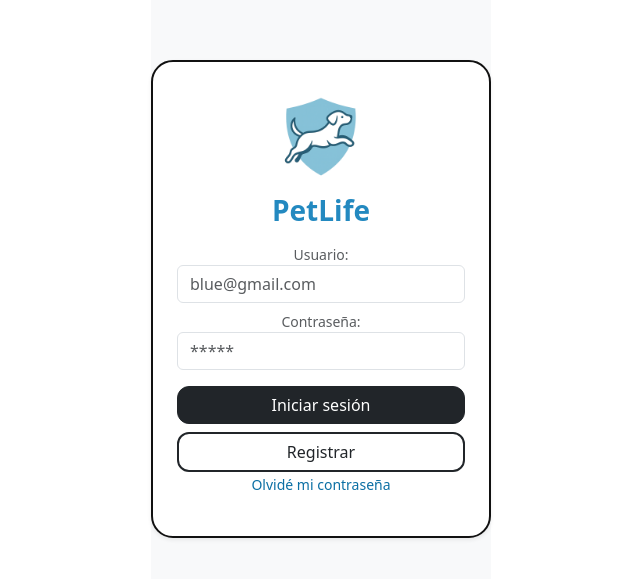
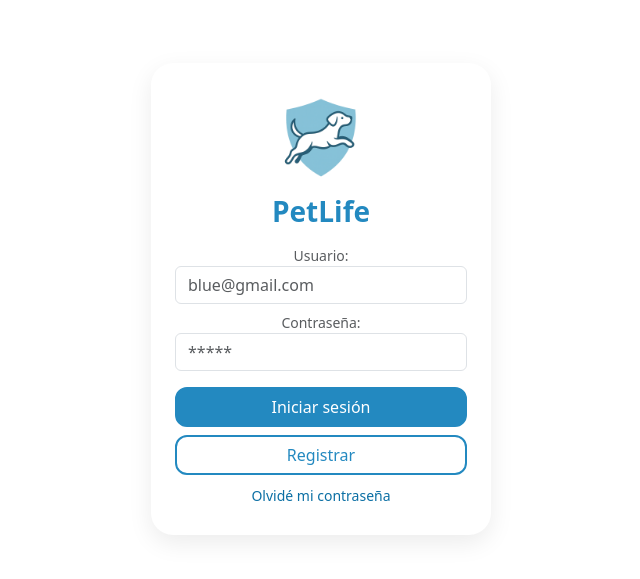
Before and after one commit to SPTomas/PetLife, a React (Vite) app in the folder frontend/: page /login in a window 1280 px wide. Shown: the part 133-712 px from the top of the page, without its empty margins (319-959 px from the left). Built offline with nearby package versions, Linux system fonts and the light colour scheme.

Commit message:
mejora del login

```diff
--- a/frontend/src/components/Login.jsx
+++ b/frontend/src/components/Login.jsx
@@ -1,7 +1,13 @@
 import { useState } from "react";
+import { useNavigate } from "react-router-dom";
 
 export default function Login() {
   const [form, setForm] = useState({ email: "", password: "" });
+  const navigate = useNavigate();
+
+  // Colores de marca
+  const BRAND = "#2389C0";   // azul PetLife
+  const BRAND_DARK = "#0b6fa4";
 
   const handleChange = (e) => {
     const { name, value } = e.target;
@@ -11,13 +17,24 @@ export default function Login() {
   const handleSubmit = (e) => {
     e.preventDefault();
     console.log("Login submit:", form);
+    navigate("/menu");
+  };
+
+  const handleRegister = () => {
+    navigate("/registrar-usuario");
   };
 
   return (
-    <div className="min-vh-100 d-flex align-items-center justify-content-center bg-light">
+    // Fondo blanco (sin gris)
+    <div className="min-vh-100 d-flex align-items-center justify-content-center" style={{ background: "#fff" }}>
       <div
-        className="bg-white p-4 shadow-sm"
-        style={{ width: 340, borderRadius: "22px", border: "2px solid #111" }}
+        className="bg-white p-4"
+        style={{
+          width: 340,
+          borderRadius: "22px",
+          border: "none",                 // sin borde feo
+          boxShadow: "0 8px 24px rgba(0,0,0,0.08)", // sombra suave
+        }}
       >
         {/* Logo */}
         <div className="text-center mb-3">
@@ -26,7 +43,7 @@ export default function Login() {
             alt="PetLife"
             style={{ width: 100, height: "auto", objectFit: "contain" }}
           />
-          <h3 className="mt-2 mb-0 fw-semibold" style={{ color: "#2389c0ff" }}>
+          <h3 className="mt-2 mb-0 fw-semibold" style={{ color: BRAND }}>
             PetLife
           </h3>
         </div>
@@ -59,29 +76,40 @@ export default function Login() {
             />
           </div>
 
-          {/* Iniciar sesión */}
+          {/* Iniciar sesión (primario marca) */}
           <button
             type="submit"
-            className="btn btn-dark w-100 mb-2"
-            style={{ borderRadius: 12 }}
+            className="btn w-100 mb-2"
+            style={{
+              borderRadius: 12,
+              backgroundColor: BRAND,
+              border: `2px solid ${BRAND}`,
+              color: "#fff",
+            }}
           >
             Iniciar sesión
           </button>
 
-          {/* Registrar */}
+          {/* Registrar (outline marca) */}
           <button
             type="button"
-            className="btn btn-outline-dark w-100"
-            style={{ borderWidth: 2, borderRadius: 12 }}
+            className="btn w-100"
+            style={{
+              borderRadius: 12,
+              backgroundColor: "#fff",
+              border: `2px solid ${BRAND}`,
+              color: BRAND,
+            }}
+            onClick={handleRegister}
           >
             Registrar
           </button>
 
-        {/* Link "Olvidé mi contraseña" */}
-          <div className="text-center mb-3">
+          {/* Link "Olvidé mi contraseña" */}
+          <div className="text-center mb-1 mt-2">
             <a
               href="#"
-              style={{ color: "#0b6fa4", textDecoration: "none", fontSize: 14 }}
+              style={{ color: BRAND_DARK, textDecoration: "none", fontSize: 14 }}
             >
               Olvidé mi contraseña
             </a>
```
